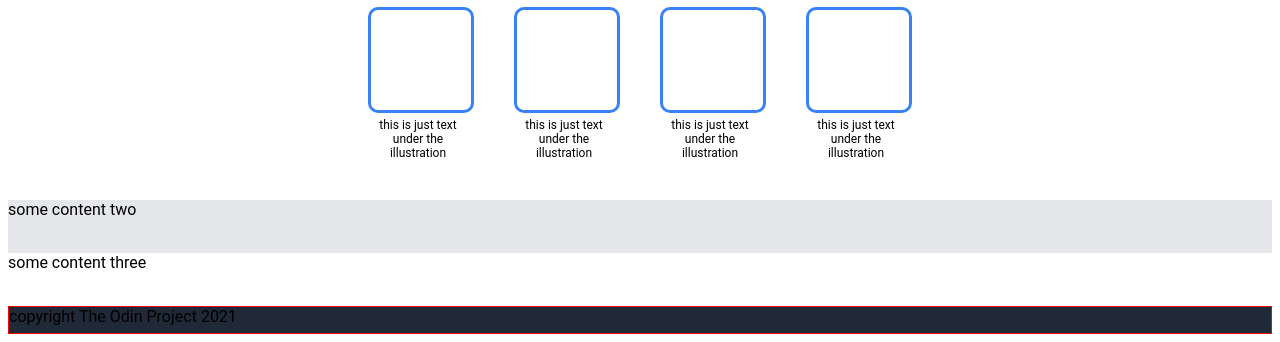
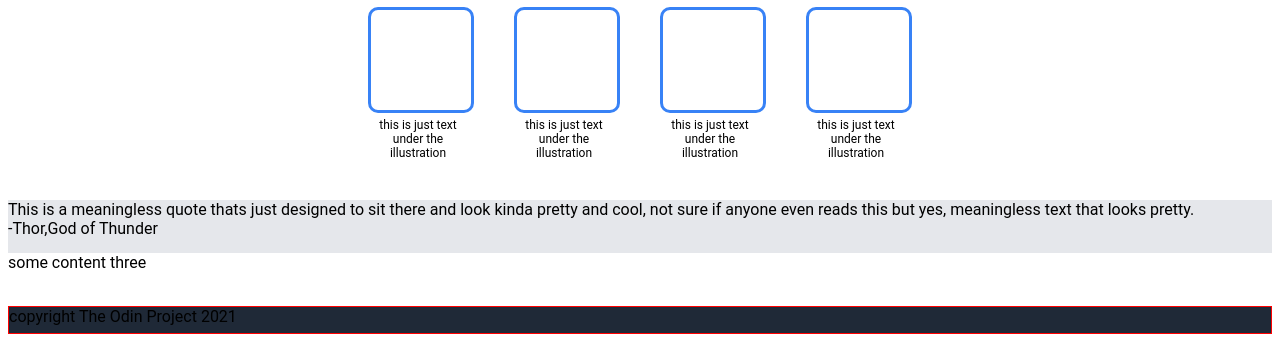
Before and after one commit to VoidOfMaya/TOP-LandingPage, a plain HTML site: page index.html in a window 1280 px wide. Shown: the part 474-816 px from the top of the page. Drawn offline with Linux system fonts and the light colour scheme.

Commit message:
add basic html elements to 3rd section

```diff
--- a/index.html
+++ b/index.html
@@ -66,7 +66,19 @@
 
         </div>
     </div>
-    <div class="item-container" id="two">some content two</div>
+    <div class="item-container" id="two">
+        <div class="quote-container">
+            <div class="quote">
+                This is a meaningless quote thats just designed to
+                sit there and look kinda pretty and cool, not
+                sure if anyone even reads this but yes, meaningless
+                text that looks pretty.
+            </div>
+
+            <div class="signature">-Thor,God of Thunder</div>
+
+        </div>
+    </div>
     <div class="item-container" id="three">some content three</div>
 
     <footer>
--- a/style.css
+++ b/style.css
@@ -79,6 +79,7 @@ header{
 }
 /*container B*/
 .hero-container-B{
+    justify-self: center;
     height: 250px;
     width: 400px;
 }
```
